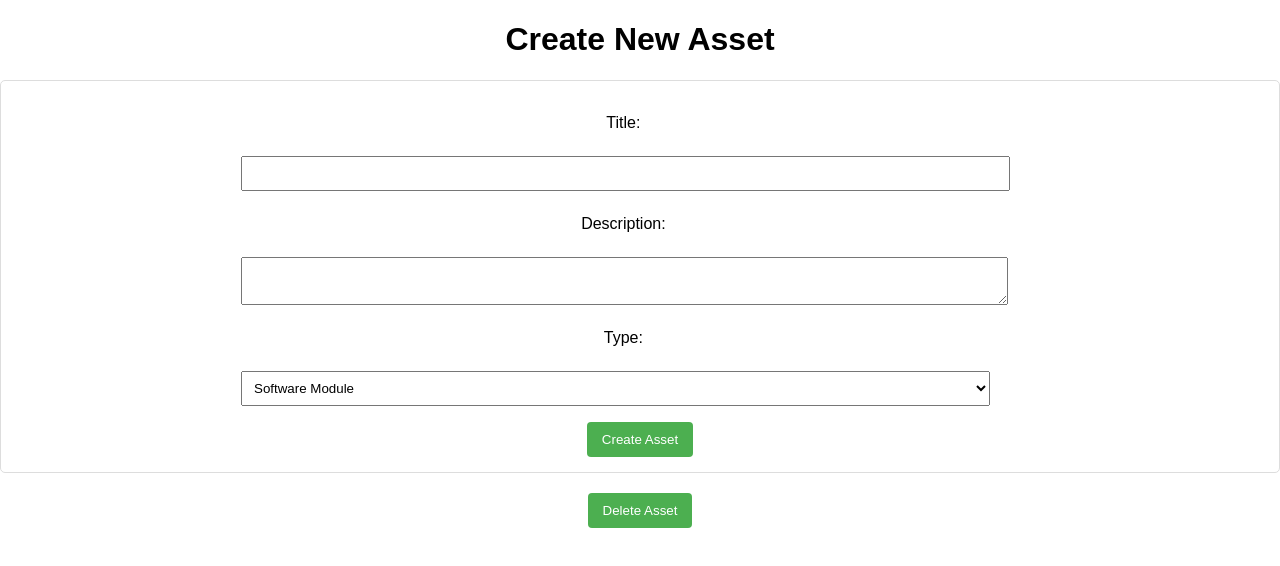
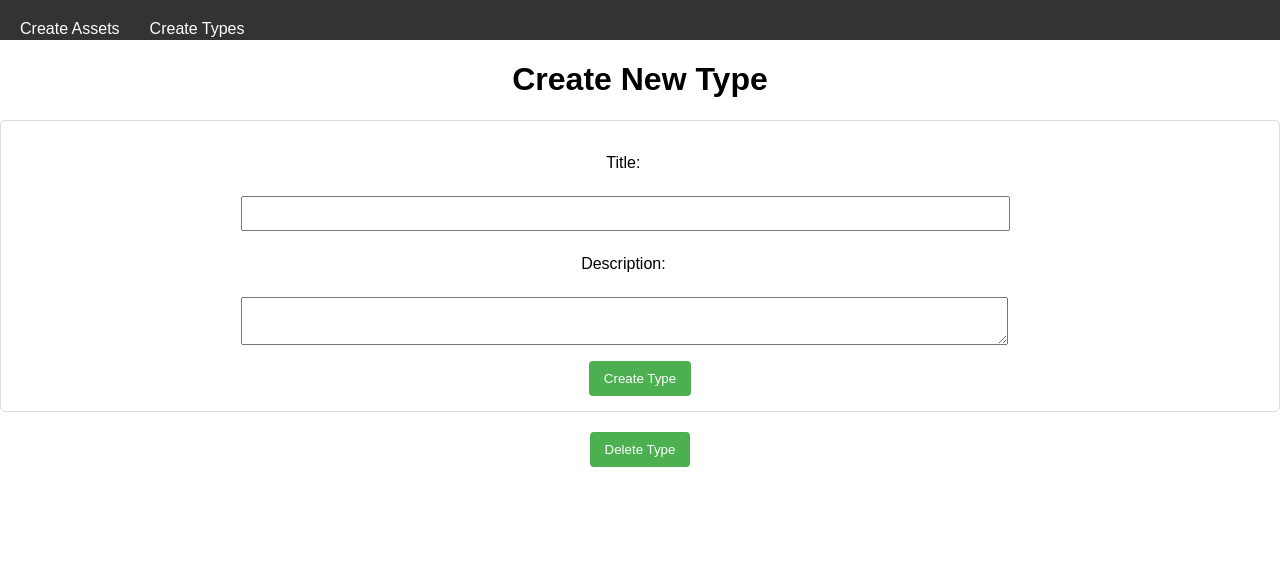
Before and after one commit to shahd9290/Assets-Repository, a React (Create React App) app in the folder frontend/frontend-app/: page /create-types in a window 1280 px wide. Shown: the top 566 px of the page. Built offline with nearby package versions, Linux system fonts and the light colour scheme.

Commit message:
Adding navigation bar with links to forms for creating assets and types

```diff
--- a/frontend/frontend-app/package.json
+++ b/frontend/frontend-app/package.json
@@ -8,6 +8,7 @@
     "@testing-library/user-event": "^13.5.0",
     "react": "^18.2.0",
     "react-dom": "^18.2.0",
+    "react-router-dom": "^6.19.0",
     "react-scripts": "5.0.1",
     "web-vitals": "^2.1.4"
   },
--- a/frontend/frontend-app/src/App.js
+++ b/frontend/frontend-app/src/App.js
@@ -33,6 +33,4 @@ function App() {
     </div>
   );
 }
-
-
 export default App;
--- /dev/null
+++ b/frontend/frontend-app/src/Home.js
@@ -0,0 +1,18 @@
+import { Routes, Route } from "react-router-dom";
+import Navbar from "./components/Navbar";
+import Types from "./Types";
+import App from "./App";
+
+function Home() {
+  return (
+    <div>
+      <Navbar />
+        <Routes>
+            <Route path='/create-assets' element={<App/>} />
+            <Route path='/create-types' element={<Types/>} />
+        </Routes>
+    </div>
+  );
+}
+
+export default Home;
--- /dev/null
+++ b/frontend/frontend-app/src/components/Navbar.css
@@ -0,0 +1,16 @@
+.navbar {
+
+}
+nav {
+    background-color: #333;
+    color: #fff;
+    padding: 20px;
+    align-items: center;
+  }
+nav a {
+    float: left;
+    text-align: center;
+    color: #fff;
+    margin-right: 30px;
+    text-decoration: none;
+  }
--- /dev/null
+++ b/frontend/frontend-app/src/components/Navbar.js
@@ -0,0 +1,16 @@
+import React from 'react';
+import './Navbar.css';
+const Navbar = () => {
+
+  return (
+    <div>
+      {/* menu */}
+      <nav className='justify-content-center'>
+        <a href='/create-assets'>Create Assets </a>
+        <a href='/create-types'>Create Types</a>
+      </nav>
+    </div>
+  );
+};
+
+export default Navbar;
--- a/frontend/frontend-app/src/index.js
+++ b/frontend/frontend-app/src/index.js
@@ -1,14 +1,15 @@
 import React from 'react';
 import ReactDOM from 'react-dom/client';
 import './index.css';
-import App from './App';
+import Home from './Home';
 import reportWebVitals from './reportWebVitals';
+import { BrowserRouter } from 'react-router-dom';
 
 const root = ReactDOM.createRoot(document.getElementById('root'));
 root.render(
-  <React.StrictMode>
-    <App />
-  </React.StrictMode>
+  <BrowserRouter>
+    <Home />
+  </BrowserRouter>
 );
 
 // If you want to start measuring performance in your app, pass a function
```
Also changed, not shown: 1 other file (tests, documents, lock files or other folders).
